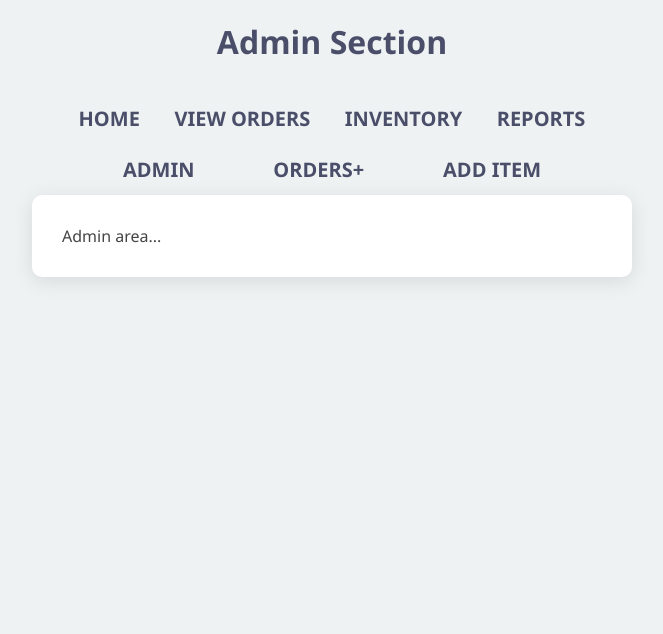
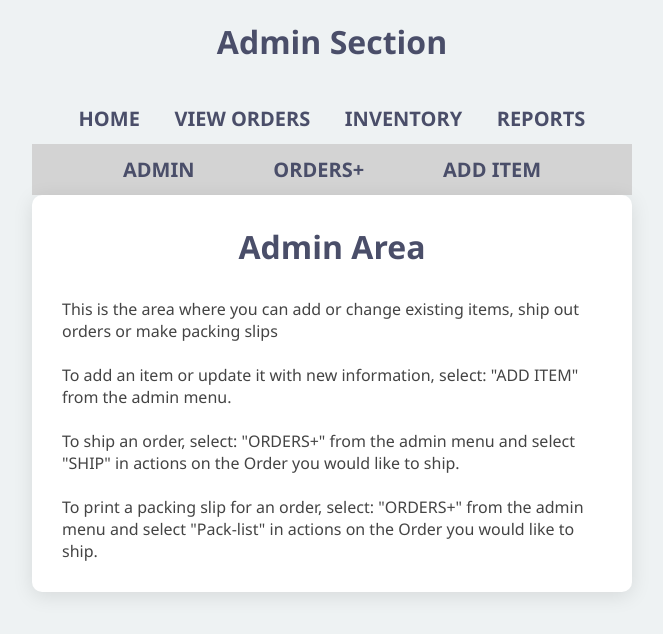
Before and after one commit to daveFromGrogtag/inventory-system, a plain HTML site: page admin.html in a window 1280 px wide. Shown: the whole page, without its empty margins (308-971 px from the left). Drawn offline with Linux system fonts and the light colour scheme; no server answers.

Commit message:
added instructions to the admin menu

```diff
--- a/admin.html
+++ b/admin.html
@@ -19,14 +19,21 @@
             <a href="./inventory.html">Inventory</a>
             <a href="./reports.html">Reports</a>
         </nav>
-        <nav>
+        <nav class="admin-nav">
             <a href="./admin.html">Admin</a>
             <a href="./orders-admin.html">Orders+</a>
             <a href="./add-item.html">Add Item</a>
         </nav>
     </header>
     <form id="myForm">
-        <p>Admin area...</p>
+        <h1>Admin Area</h1>
+        <p>This is the area where you can add or change existing items, ship out orders or make packing slips</p>
+        <br>
+        <p>To add an item or update it with new information, select: "ADD ITEM" from the admin menu.</p>
+        <br>
+        <p>To ship an order, select: "ORDERS+" from the admin menu and select "SHIP" in actions on the Order you would like to ship.</p>
+        <br>
+        <p>To print a packing slip for an order, select: "ORDERS+" from the admin menu and select "Pack-list" in actions on the Order you would like to ship.</p>
     </form>
     <!-- <script>
         function saveFormAsJson() {
--- a/style.css
+++ b/style.css
@@ -164,3 +164,7 @@ summary {
 #googleSignInBtn, #emailSignIn, #signOutBtn {
     display: none;
 }
+
+nav.admin-nav {
+    background-color: #d3d3d3;
+}
```
Also changed, not shown: add-item.html (+1 -1 lines), order-shipped.html (+1 -1 lines), orders-admin.html (+1 -1 lines).
